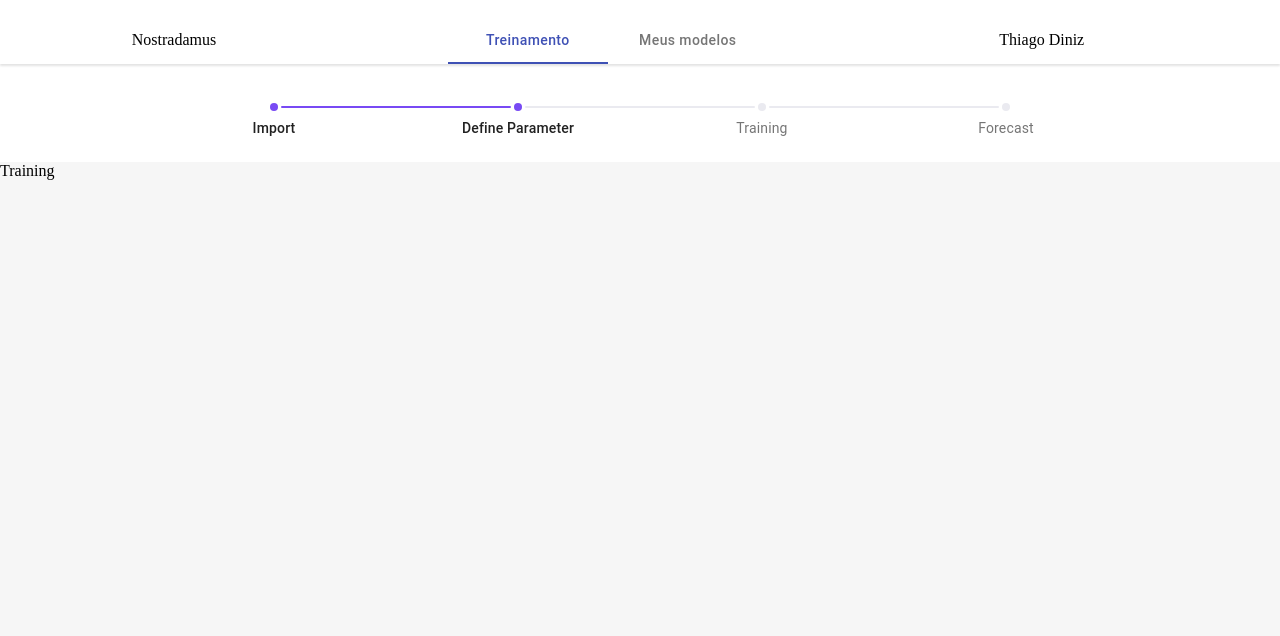
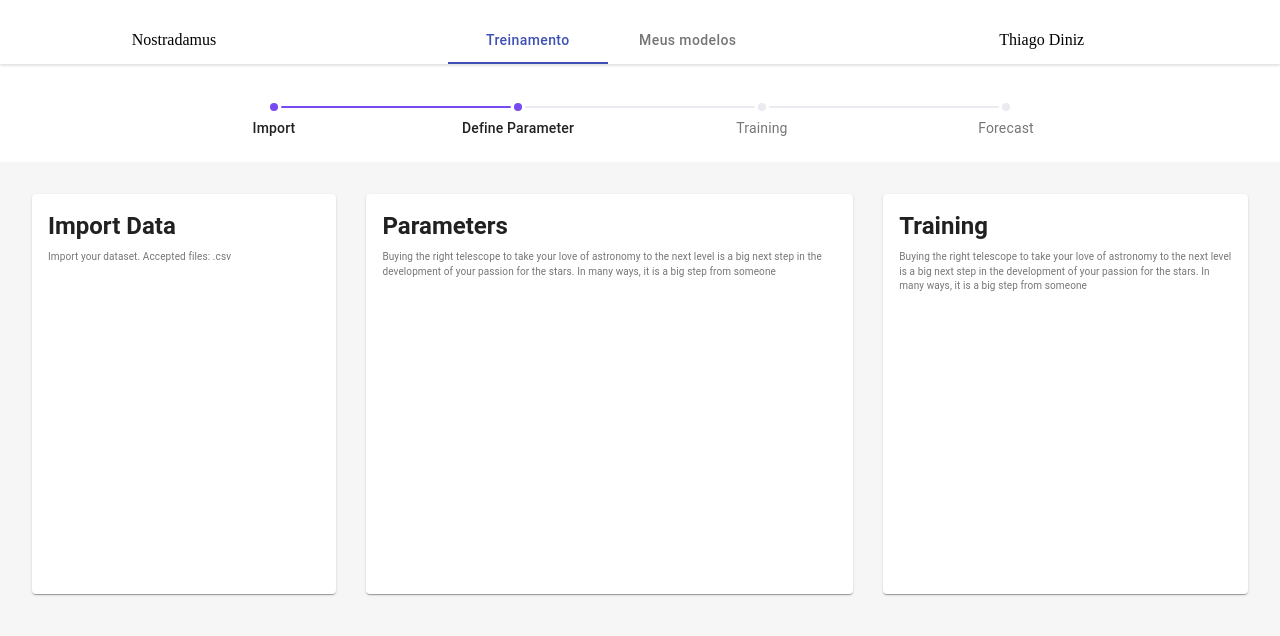
Before and after one commit to thiagoodiniz/nostradamus, a React (Create React App) app: page /trainings in a window 1280 px wide. Shown: the top 636 px of the page. Built offline with nearby package versions, Linux system fonts and the light colour scheme.

Commit message:
Creating Training cards

```diff
--- a/src/components/Trainings/Trainings.js
+++ b/src/components/Trainings/Trainings.js
@@ -1,14 +1,71 @@
-import React, { Component } from 'react';
+import React from 'react';
+import Card from '@material-ui/core/Card';
+import { makeStyles, CardContent, Typography } from '@material-ui/core';
 
-class Trainings extends Component {
+const useStyles = makeStyles({
+    root: {
+        height: '25rem',
+        display: 'flex',
+        justifyContent: 'space-between'
+    },
+    uploadCard: {
+        width: '25%',
+        height: '100%',
+    },
+    parametersCard: {
+        width: '40%',
+        height: '100%',
+    },
+    trainingCard: {
+        width: '30%',
+        height: '100%',
+    },
+    cardTitle: {
+        fontWeight: 'bold',
+    },
+    cardDescription: {
+        fontSize: '10px'
+    }
+  });
+export default function Trainings() {
 
-    render(){
-        return(
-            <div>
-                <span>Training</span>
-            </div>
-        );
-    }
+    const classes = useStyles();
+
+    return(
+        <section className={classes.root}>
+
+            <Card className={classes.uploadCard}>
+                <CardContent>
+                    <Typography gutterBottom className={classes.cardTitle} variant="h5" component="h2">
+                        Import Data
+                    </Typography>
+                    <Typography variant="body2" className={classes.cardDescription} color="textSecondary" component="p">
+                        Import your dataset. Accepted files: .csv
+                    </Typography>
+                </CardContent>
+            </Card>
+
+            <Card className={classes.parametersCard}>
+                <CardContent>
+                    <Typography gutterBottom className={classes.cardTitle} variant="h5" component="h2">
+                        Parameters
+                    </Typography>
+                    <Typography variant="body2" className={classes.cardDescription} color="textSecondary" component="p">
+                        Buying the right telescope to take your love of astronomy to the next level is a big next step in the development of your passion for the stars. In many ways, it is a big step from someone
+                    </Typography>
+                </CardContent>
+            </Card>
+
+            <Card className={classes.trainingCard}>
+                <CardContent>
+                    <Typography gutterBottom className={classes.cardTitle} variant="h5" component="h2">
+                        Training
+                    </Typography>
+                    <Typography variant="body2" className={classes.cardDescription} color="textSecondary" component="p">
+                        Buying the right telescope to take your love of astronomy to the next level is a big next step in the development of your passion for the stars. In many ways, it is a big step from someone
+                    </Typography>
+                </CardContent>
+            </Card>
+        </section>
+    );
 }
-
-export default Trainings;
--- a/src/index.scss
+++ b/src/index.scss
@@ -9,5 +9,7 @@ body {
 
 .content {
   background-color: #f6f6f6;
-  height: 75vh;
+  // height: 75vh;
+  height: 27.5rem;
+  padding: 2rem;
 }
```
Also changed, not shown: src/components/Trainings/Trainings.scss (added).
